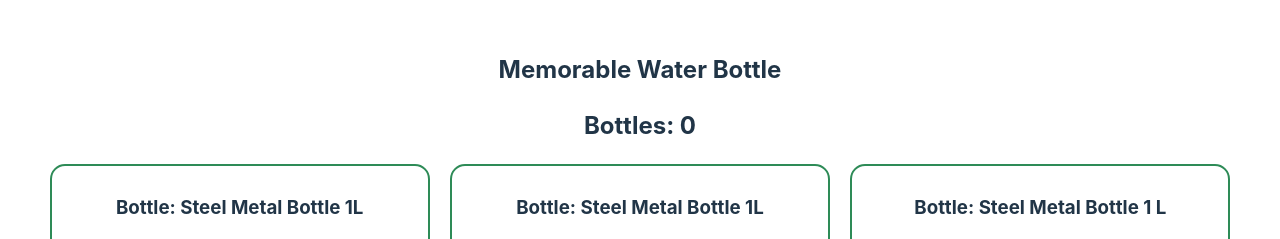
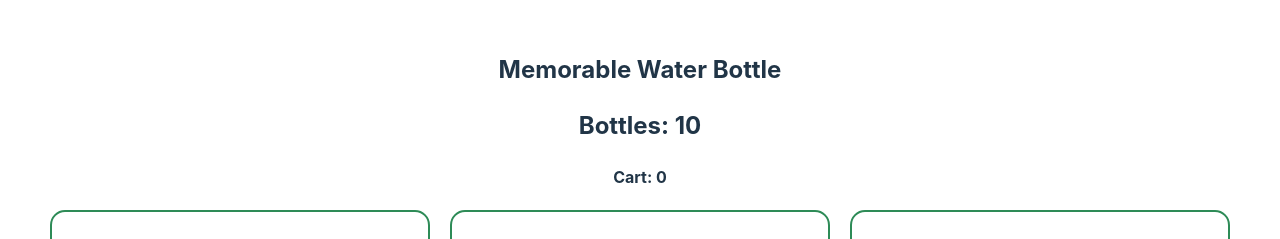
Before and after one commit to sifurr/memorable-water-bottle, a React (Vite) app: page / in a window 1280 px wide. Shown: the top 239 px of the page. Built offline with nearby package versions, Linux system fonts and the light colour scheme.

Commit message:
cart products' displayed

```diff
--- a/src/components/Bottles/Bottles.jsx
+++ b/src/components/Bottles/Bottles.jsx
@@ -3,6 +3,7 @@ import { useState } from "react";
 import "./Bottles.css";
 import Bottle from "../Bottle/Bottle";
 import { addToLocalStorage, getStoredCart } from "../../utilities/localStorage";
+import Cart from "../Cart/Cart";
 
 const Bottles = () => {
   const [bottles, setBottles] = useState([]);
@@ -45,7 +46,8 @@ const Bottles = () => {
 
   return (
     <div>
-      <h2>Bottles: {cart.length}</h2>
+      <h2>Bottles: {bottles.length}</h2>
+      <Cart cart={cart}></Cart>
       <div className="bottles-container">
         {bottles.map((bottle) => (
           <Bottle
--- /dev/null
+++ b/src/components/Cart/Cart.css
@@ -0,0 +1,4 @@
+.cart-container img{
+    width: 100px;
+    margin: 5px;
+}
--- /dev/null
+++ b/src/components/Cart/Cart.jsx
@@ -0,0 +1,14 @@
+import './Cart.css'
+
+const Cart = ({cart}) => {
+    return (
+        <div>
+            <h4>Cart: {cart.length}</h4>
+            <div className="cart-container">
+                {cart.map(bottle => <img src={bottle.img}></img>)}
+            </div>
+        </div>
+    );
+};
+
+export default Cart;
```
